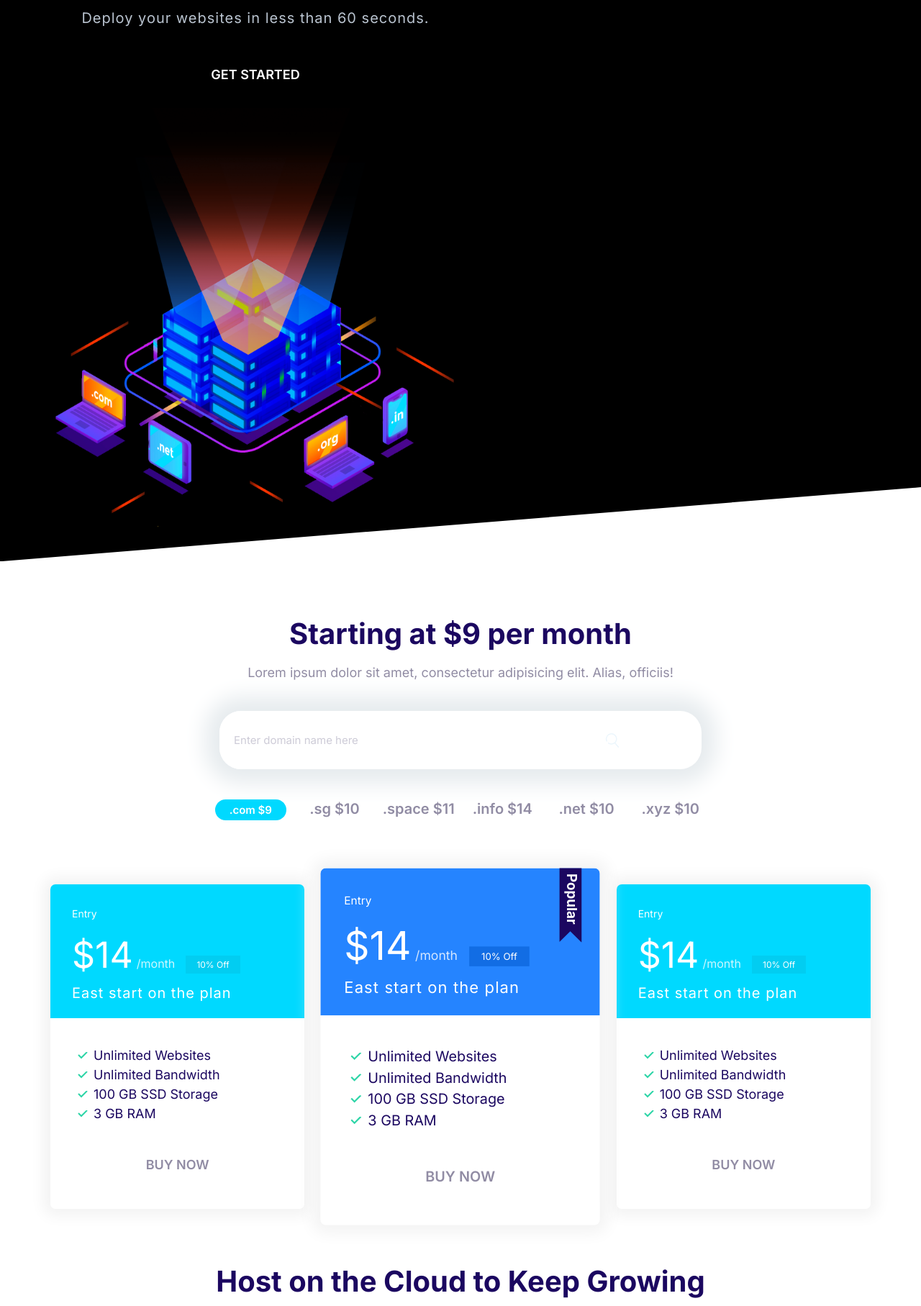
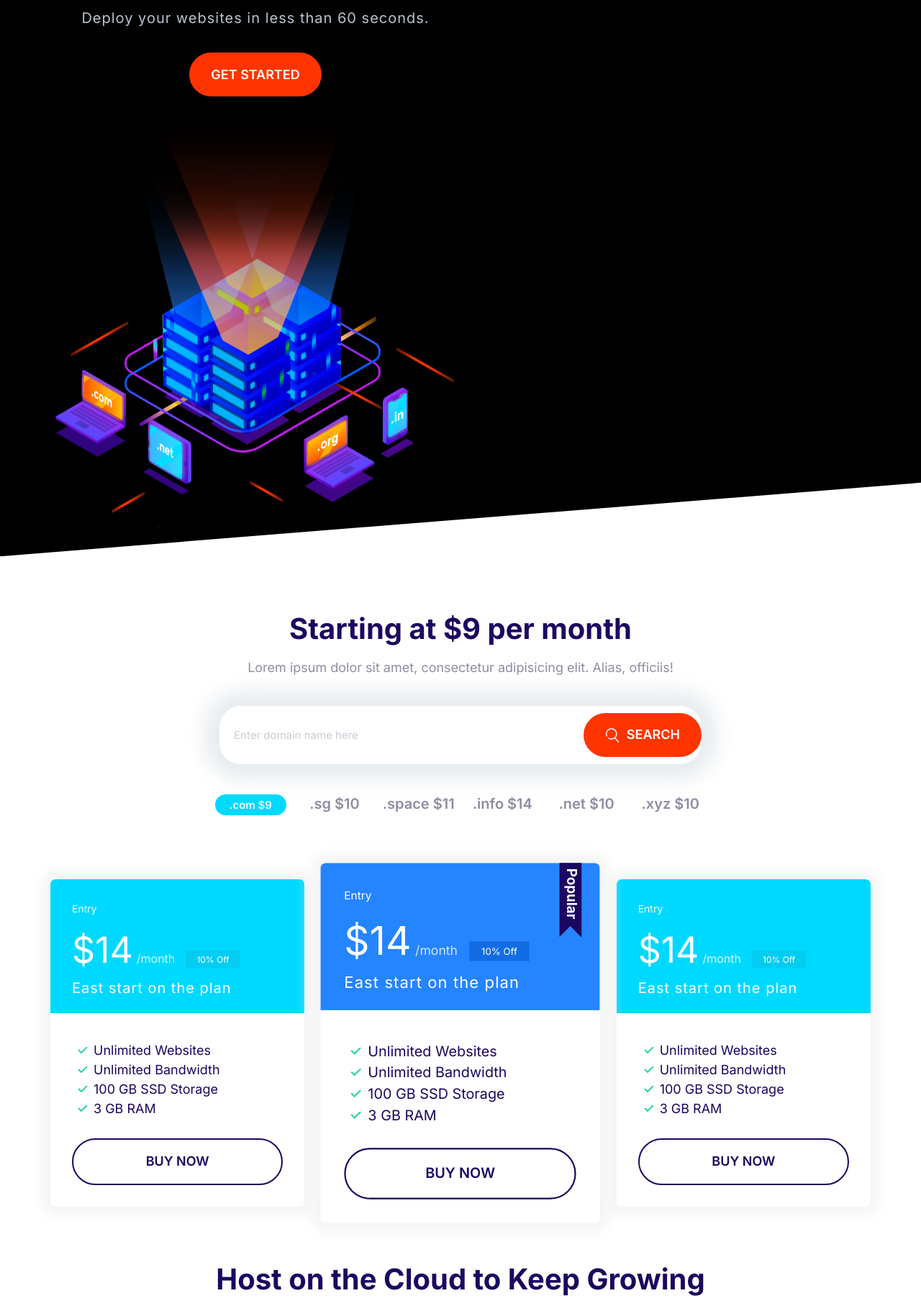
Before and after one commit to Tristenh/Tristen-Mosh-website, a plain HTML site: page index.html in a window 1280 px wide. Shown: the part 304-2119 px from the top of the page at 72% size. Drawn offline with Linux system fonts and the light colour scheme.

Commit message:
fixed spelling mistake heading instead of headings for buttons and media queries for hero image

```diff
--- a/css/styles.css
+++ b/css/styles.css
@@ -203,11 +203,11 @@ a {
 }
 .btn--outline {
     background: #fff;
-    color: var(--color-headings);
-    border: 2px solid var(--color-headings);
+    color: var(--color-heading);
+    border: 2px solid var(--color-heading);
 }
 .btn--outline:hover {
-    background: var(--color-headings);
+    background: var(--color-heading);
     color:#fff;
 }
 .btn--strechted {
@@ -215,7 +215,7 @@ a {
     padding-right: 6rem;
 }
 .btn--accent {
-    background: var(--color--accent);
+    background: var(--color-accent);
     color: #fff
 }
 .btn--primary:hover {
@@ -543,7 +543,10 @@ color: #fff;
     margin-bottom: 4rem;
 }
 .block__heading {
-    margin-top: 0;
+    margin-top: 0rem;
+}
+.block-h2{
+padding-top: 8rem;
 }
 .block--dark {
     background: #000;
@@ -640,7 +643,10 @@ border-radius: 5px;
         text-align: left;
         align-self: center;
     }
-    .hero__image
+    .hero__image{
+        display: flex;
+        -ms-flex-align: end;
+    }
 }
 
 /* Domain Block */
--- a/index.html
+++ b/index.html
@@ -35,10 +35,10 @@
           <h1 class="block__heading">Cloud Hosting for Pros</h1>
           <p class="hero__tagline">Deploy your websites in less than 60 seconds.</p>
           <a href="" class="btn btn--accent btn--stretched">Get Started</a>
-        <header>
-        <img class="hero__image" src="./css/images/banner.png" alt="">
-      </div>
-    </section>
+          <header>
+            <img class="hero__image" src="./css/images/banner.png" alt="">
+          </div>
+        </section>
     <section class="block container block-domain">
       <header class="block__header">
         <h2>Starting at $9 per month</h2>
@@ -188,7 +188,7 @@
     </section>
     <section class="block block--dark block--skewed-right block showcase">
       <header class="block__header">
-        <h2>User-friendly Control Panel</h2>
+        <h2 class="block-h2">User-friendly Control Panel</h2>
       </header>
       <div class="container grid grid--1x2">
         <img class="block-showcase__image" src="./css/images/ipad.png" alt="" />
```
